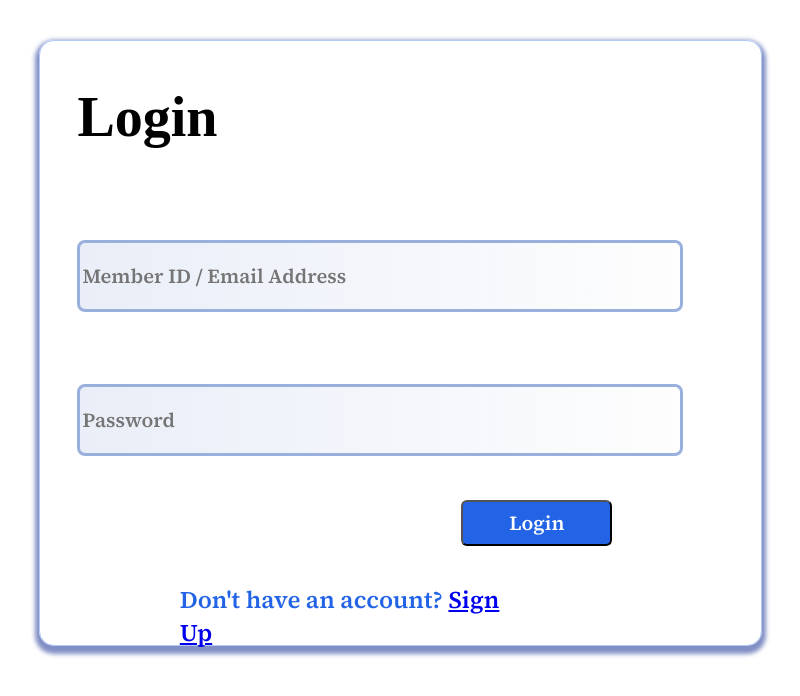
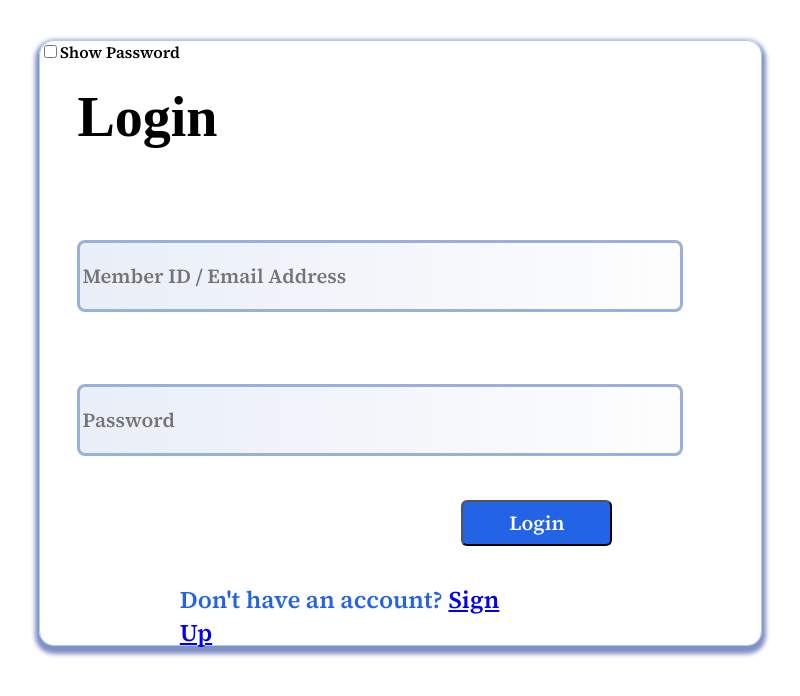
Before and after one commit to Hack4Impact-UMD/Philippine-Nurses-Association-Of-America, a React (Create React App) app in the folder pnaa/: page / in a window 1280 px wide. Shown: the top 696 px of the page, without its empty margins (25-825 px from the left). Built offline with nearby package versions, Linux system fonts and the light colour scheme; no server answers.

Commit message:
Added show password button

```diff
--- a/pnaa/src/auth/SignIn.jsx
+++ b/pnaa/src/auth/SignIn.jsx
@@ -12,6 +12,7 @@
   const [email, setEmail] = useState("");
   const [password, setPassword] = useState("");
   const [error, setError] = useState("");
+  const [showPassword, setShowPassword] = useState(false);
 
   const handleSignIn = async () => {
     signInWithEmailAndPassword(auth, email, password)
@@ -70,11 +71,20 @@
       />
       <input
         id="password"
-        type="password"
+        type={showPassword ? "text" : "password"}
         value={password}
         onChange={(e) => setPassword(e.target.value)}
         placeholder="Password"
       />
+      <label htmlFor="showPassword">
+          <input
+            id="showPassword"
+            type="checkbox"
+            checked={showPassword}
+            onChange={() => setShowPassword(!showPassword)}
+          />
+          Show Password
+      </label>
       <button id="loginbutton" onClick={handleSignIn}>Login</button>
       {/* <button onClick={handleGoogleSignIn}>Sign in with Google</button> */}
       {error && <p style={{ color: "red" }}>{error}</p>}{" "}
```
